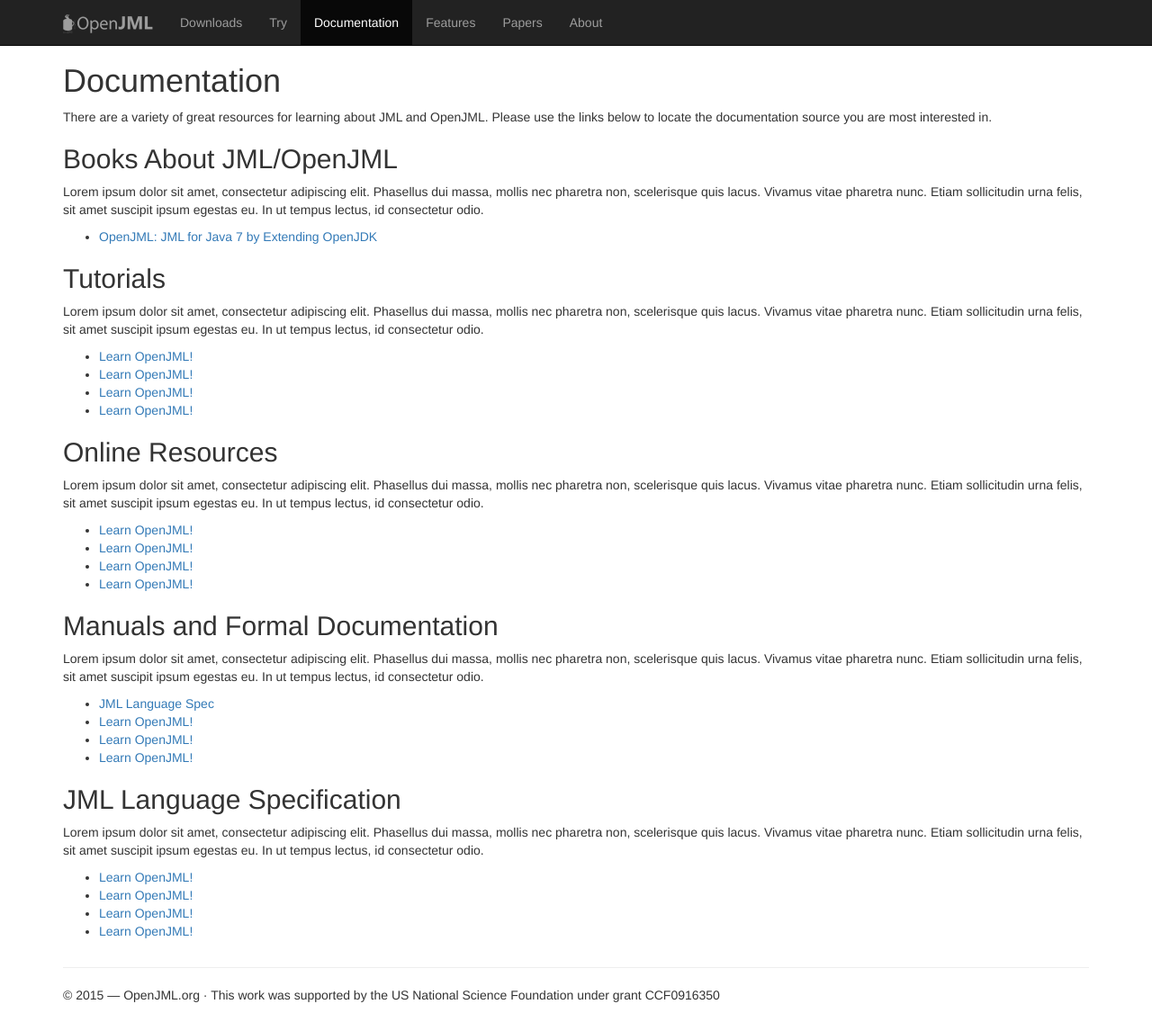
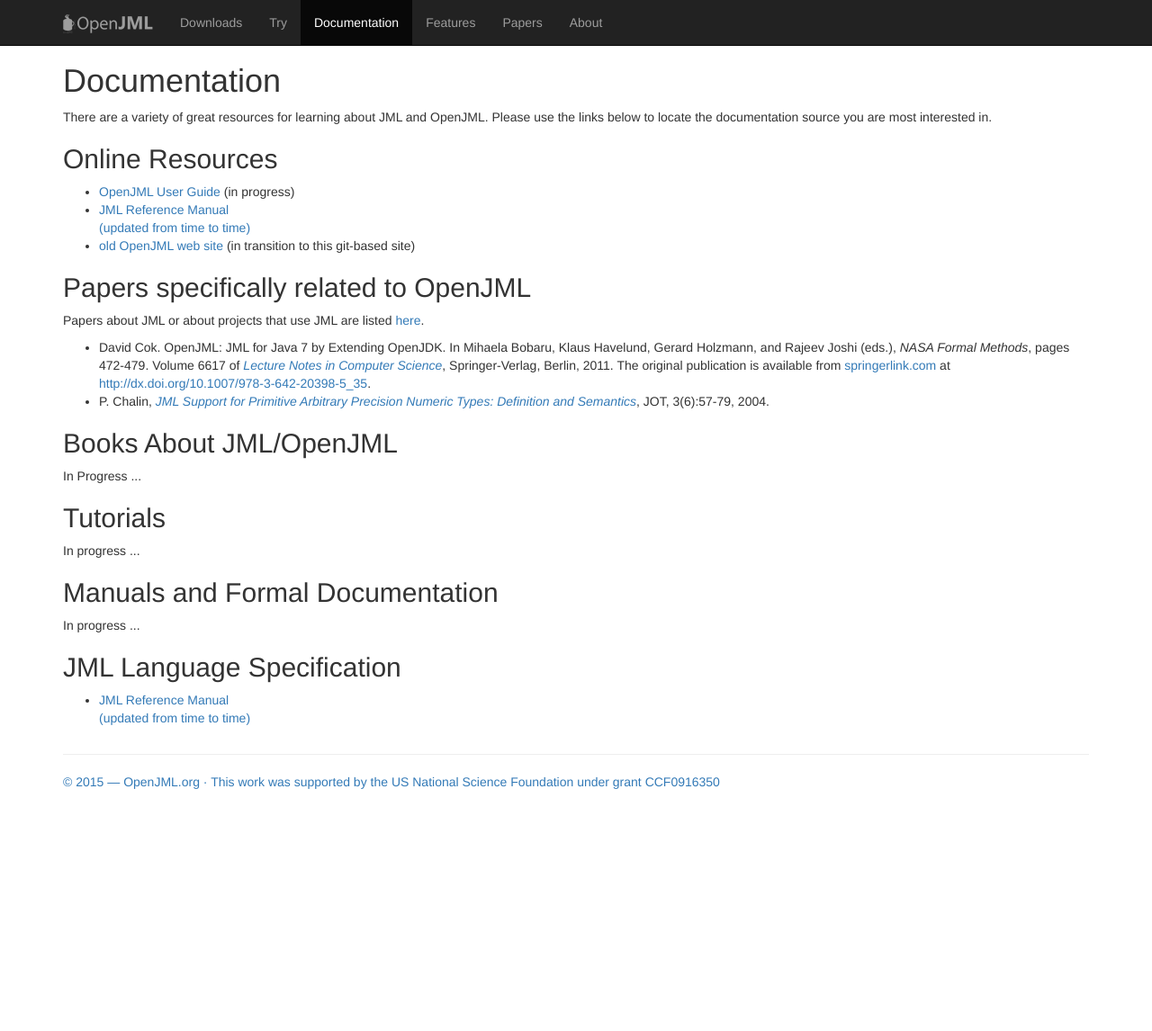
Before and after one commit to OpenJML/openjml.github.io, a Jekyll site: the page built from documentation/index.html, in a window 1280 px wide and 1146 px high. Shown: the whole window at 90% size. Built offline with Jekyll 4.4.1, drawn with Linux system fonts in a browser that asks for light colours.

Commit message:
Edits to web site

```diff
--- a/about/index.html
+++ b/about/index.html
@@ -56,7 +56,7 @@
     <ul>
       <li>generation of javadoc documentation embellished with JML information,</li>
       <li>generation of annotation templates,</li>
-      <li>inference of specifications from implementations,<li>
+      <li>inference of specifications from implementations,</li>
       <li>and auto-generation of test cases using symbolic execution, guided by JML annotations.</li>
     </ul>
 
--- a/documentation/index.html
+++ b/documentation/index.html
@@ -10,63 +10,61 @@
       <p>There are a variety of great resources for learning about JML and OpenJML. Please use the links below to locate the documentation source you are most interested in.</p>
 
 
+      <h2>Online Resources</h2>
+
+      <ul>
+      <li><a href="http://jmlspecs.sourceforge.net/OpenJMLUserGuide.pdf">OpenJML User Guide</a> (in progress)</li>
+      <li><a href="http://www.eecs.ucf.edu/~leavens/JML/jmlrefman/jmlrefman_toc.html">JML Reference Manual</li> (updated from time to time)
+      <li><a href="http://jmlspecs.sourceforge.net">old OpenJML web site</a> (in transition to this git-based site)</li>
+      </ul>
+
+    <h2>Papers specifically related to OpenJML</h2>
+    <p>
+    Papers about JML or about projects that use JML are listed <a href="papers/index.html">here</a>.
+    </p>
+
+    <ul>
+      <li class="ref">
+    David Cok.
+    OpenJML: JML for Java 7 by Extending OpenJDK.
+    In Mihaela Bobaru, Klaus Havelund, Gerard Holzmann, and Rajeev Joshi (eds.),
+    <cite>NASA Formal Methods</cite>, pages 472-479.
+    Volume 6617 of
+    <em><a href="http://www.springer.de/comp/lncs/index.html">Lecture Notes in
+        Computer Science</a></em>, Springer-Verlag, Berlin, 2011.
+    The original publication is available from <a
+                              href="http://www.springerlink.com">springerlink.com</a> at
+    <a href="http://dx.doi.org/10.1007/978-3-642-20398-5_35">
+      http://dx.doi.org/10.1007/978-3-642-20398-5_35</a>.
+      </li>
+      <li>
+    P. Chalin,
+    <a href="http://www.jot.fm/issues/issue_2004_06/article3.pdf"><i>JML Support for Primitive Arbitrary Precision Numeric Types:
+        Definition and Semantics</i></a>,
+    JOT, 3(6):57-79, 2004.
+      </li>
+    </ul>
+
       <h2>Books About JML/OpenJML</h2>
 
-      <p>Lorem ipsum dolor sit amet, consectetur adipiscing elit. Phasellus dui massa, mollis nec pharetra non, scelerisque quis lacus. Vivamus vitae pharetra nunc. Etiam sollicitudin urna felis, sit amet suscipit ipsum egestas eu. In ut tempus lectus, id consectetur odio.
-      </p>
-
-      <ul>
-	<li><a href="http://link.springer.com/chapter/10.1007%2F978-3-642-20398-5_35">OpenJML: JML for Java 7 by Extending OpenJDK</a></li>
-      </ul>
+      <p>In Progress ...</p>
 
 
       <h2>Tutorials</h2>
 
-      <p>Lorem ipsum dolor sit amet, consectetur adipiscing elit. Phasellus dui massa, mollis nec pharetra non, scelerisque quis lacus. Vivamus vitae pharetra nunc. Etiam sollicitudin urna felis, sit amet suscipit ipsum egestas eu. In ut tempus lectus, id consectetur odio.
-      </p>
+      <p>In progress ... </p>
 
-      <ul>
-	<li><a href="">Learn OpenJML!</a></li>
-	<li><a href="">Learn OpenJML!</a></li>
-	<li><a href="">Learn OpenJML!</a></li>
-	<li><a href="">Learn OpenJML!</a></li>
-      </ul>
-
-      <h2>Online Resources</h2>
-
-      <p>Lorem ipsum dolor sit amet, consectetur adipiscing elit. Phasellus dui massa, mollis nec pharetra non, scelerisque quis lacus. Vivamus vitae pharetra nunc. Etiam sollicitudin urna felis, sit amet suscipit ipsum egestas eu. In ut tempus lectus, id consectetur odio.
-      </p>
-
-      <ul>
-	<li><a href="">Learn OpenJML!</a></li>
-	<li><a href="">Learn OpenJML!</a></li>
-	<li><a href="">Learn OpenJML!</a></li>
-	<li><a href="">Learn OpenJML!</a></li>
-      </ul>
 
 
       <h2>Manuals and Formal Documentation</h2>
 
-      <p>Lorem ipsum dolor sit amet, consectetur adipiscing elit. Phasellus dui massa, mollis nec pharetra non, scelerisque quis lacus. Vivamus vitae pharetra nunc. Etiam sollicitudin urna felis, sit amet suscipit ipsum egestas eu. In ut tempus lectus, id consectetur odio.
-      </p>
-
-      <ul>
-	<li><a href="">JML Language Spec</a></li>
-	<li><a href="">Learn OpenJML!</a></li>
-	<li><a href="">Learn OpenJML!</a></li>
-	<li><a href="">Learn OpenJML!</a></li>
-      </ul>
+      <p>In progress ... </p>
 
       <h2>JML Language Specification</h2>
 
-      <p>Lorem ipsum dolor sit amet, consectetur adipiscing elit. Phasellus dui massa, mollis nec pharetra non, scelerisque quis lacus. Vivamus vitae pharetra nunc. Etiam sollicitudin urna felis, sit amet suscipit ipsum egestas eu. In ut tempus lectus, id consectetur odio.
-      </p>
 
       <ul>
-	<li><a href="">Learn OpenJML!</a></li>
-	<li><a href="">Learn OpenJML!</a></li>
-	<li><a href="">Learn OpenJML!</a></li>
-	<li><a href="">Learn OpenJML!</a></li>
+      <li><a href="http://www.eecs.ucf.edu/~leavens/JML/jmlrefman/jmlrefman_toc.html">JML Reference Manual</li> (updated from time to time)
       </ul>
 
 
--- a/downloads/index.html
+++ b/downloads/index.html
@@ -40,7 +40,7 @@
 
       <h2>Eclipse Plugin (Includes OpenJML)</h2>
 
-      <p>The Update site for the Eclipse plug-in that encapsulates the OpenJML tool is <strong>http://jmlspecs.sourceforge.net/openjml-updatesite.</strong></p>
+      <p>The Update site for the Eclipse plug-in that encapsulates the OpenJML tool is <a href="http://jmlspecs.sourceforge.net/openjml-updatesite"><strong>http://jmlspecs.sourceforge.net/openjml-updatesite</strong></a>.</p>
 
 
     </div>
```
Also changed, not shown: other parts of downloads/index.html (+2 -2 lines), features/index.html (+9 -8 lines), papers/index.html (+13 -0 lines).
